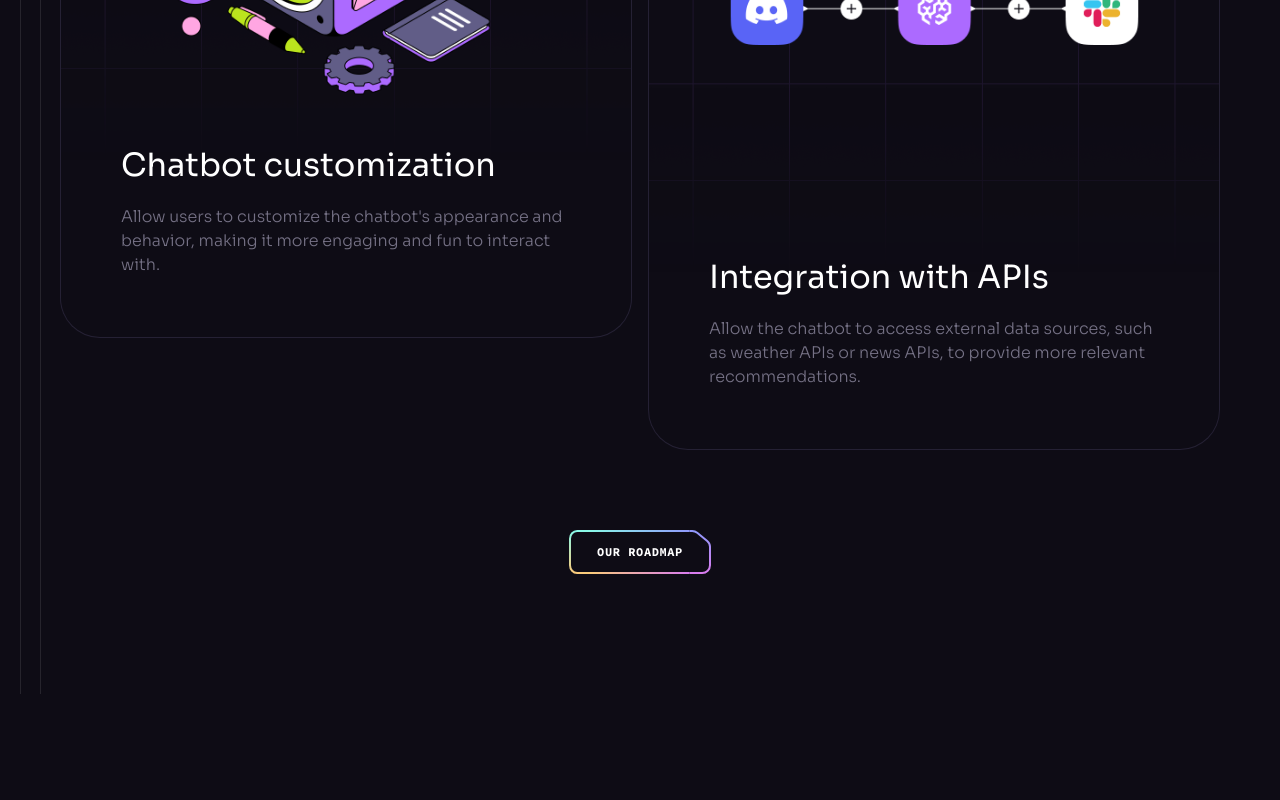
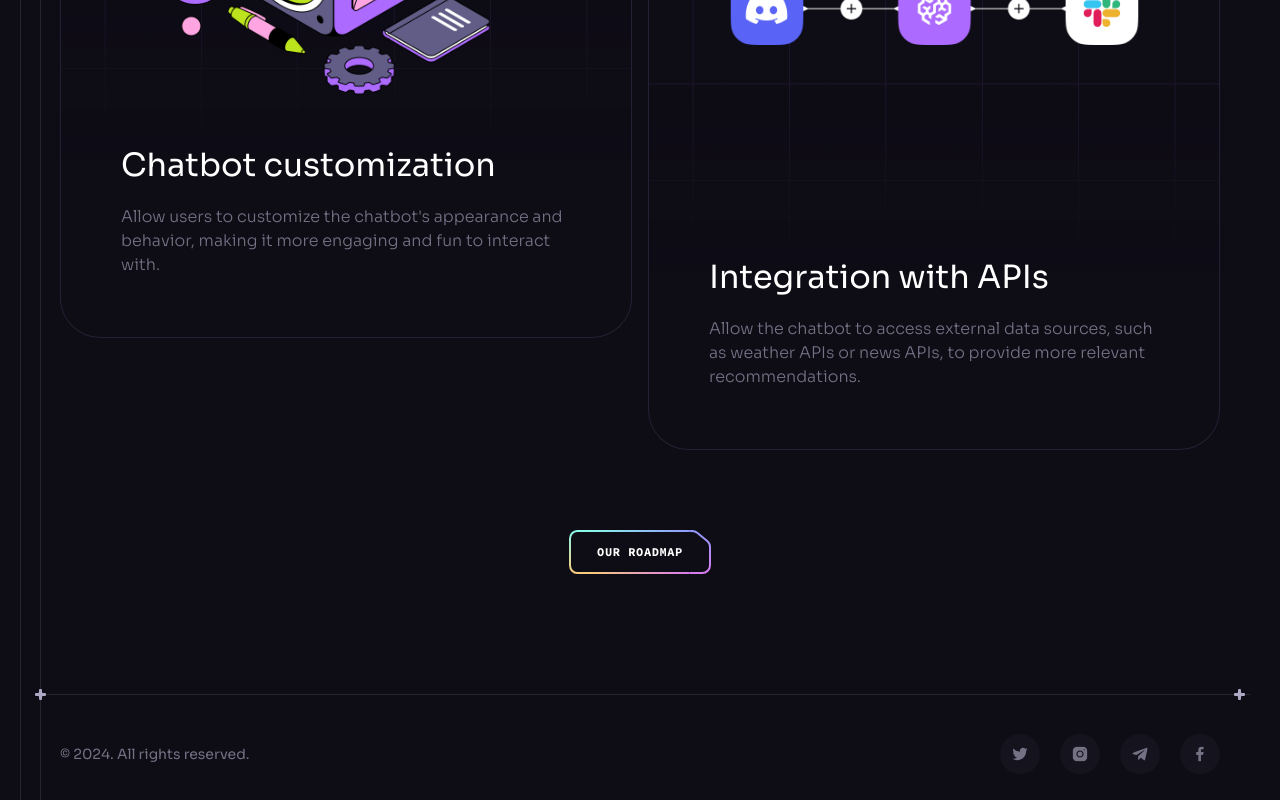
Before and after one commit to harikarthik-s/Synapse-AI, a React (Vite) app: page / in a window 1280 px wide. Shown: the part 8587-9387 px from the top of the page. Before the commit the page ends 9281 px from the top, so only its background shows below. Built offline with nearby package versions, Linux system fonts and the light colour scheme.

Commit message:
Footer added

```diff
--- a/src/App.jsx
+++ b/src/App.jsx
@@ -6,6 +6,7 @@
 import Pricing from "./components/Pricing";
 import Roadmap from "./components/Roadmap";
 import Services from "./components/Services";
+import Footer from "./components/Footer";
 
 function App() {
 
@@ -19,6 +20,7 @@
         <Services/>
         <Pricing/>
         <Roadmap/>
+        <Footer/>
       </div>
       <ButtonGradient />
     </>
--- /dev/null
+++ b/src/components/Footer.jsx
@@ -0,0 +1,29 @@
+import Section from "./Section";
+import { socials } from "../constants";
+
+const Footer = () => {
+  return (
+    <Section crosses className="!px-0 !py-10">
+      <div className="container flex sm:justify-between justify-center items-center gap-10 max-sm:flex-col">
+        <p className="caption text-n-4 lg:block">
+          © {new Date().getFullYear()}. All rights reserved.
+        </p>
+
+        <ul className="flex gap-5 flex-wrap">
+          {socials.map((item) => (
+            <a
+              key={item.id}
+              href={item.url}
+              target="_blank"
+              className="flex items-center justify-center w-10 h-10 bg-n-7 rounded-full transition-colors hover:bg-n-6"
+            >
+              <img src={item.iconUrl} width={16} height={16} alt={item.title} />
+            </a>
+          ))}
+        </ul>
+      </div>
+    </Section>
+  );
+};
+
+export default Footer;
--- a/src/components/Section.jsx
+++ b/src/components/Section.jsx
@@ -1,4 +1,3 @@
-import React from 'react';
 import SectionSvg from "../assets/svg/SectionSvg"
 
 const Section = ({className, id, crosses, crossesOffset, customPaddings, children}) => {
--- a/src/constants/index.js
+++ b/src/constants/index.js
@@ -7,7 +7,6 @@
     chromecast,
     disc02,
     discord,
-    discordBlack,
     facebook,
     figma,
     file02,
@@ -301,21 +300,15 @@
   export const socials = [
     {
       id: "0",
-      title: "Discord",
-      iconUrl: discordBlack,
-      url: "#",
+      title: "Twitter",
+      iconUrl: twitter,
+      url: "https://twitter.com/hari__karthik",
     },
     {
       id: "1",
-      title: "Twitter",
-      iconUrl: twitter,
-      url: "#",
-    },
-    {
-      id: "2",
       title: "Instagram",
       iconUrl: instagram,
-      url: "#",
+      url: "https://www.instagram.com/hari__karthik/",
     },
     {
       id: "3",
```
